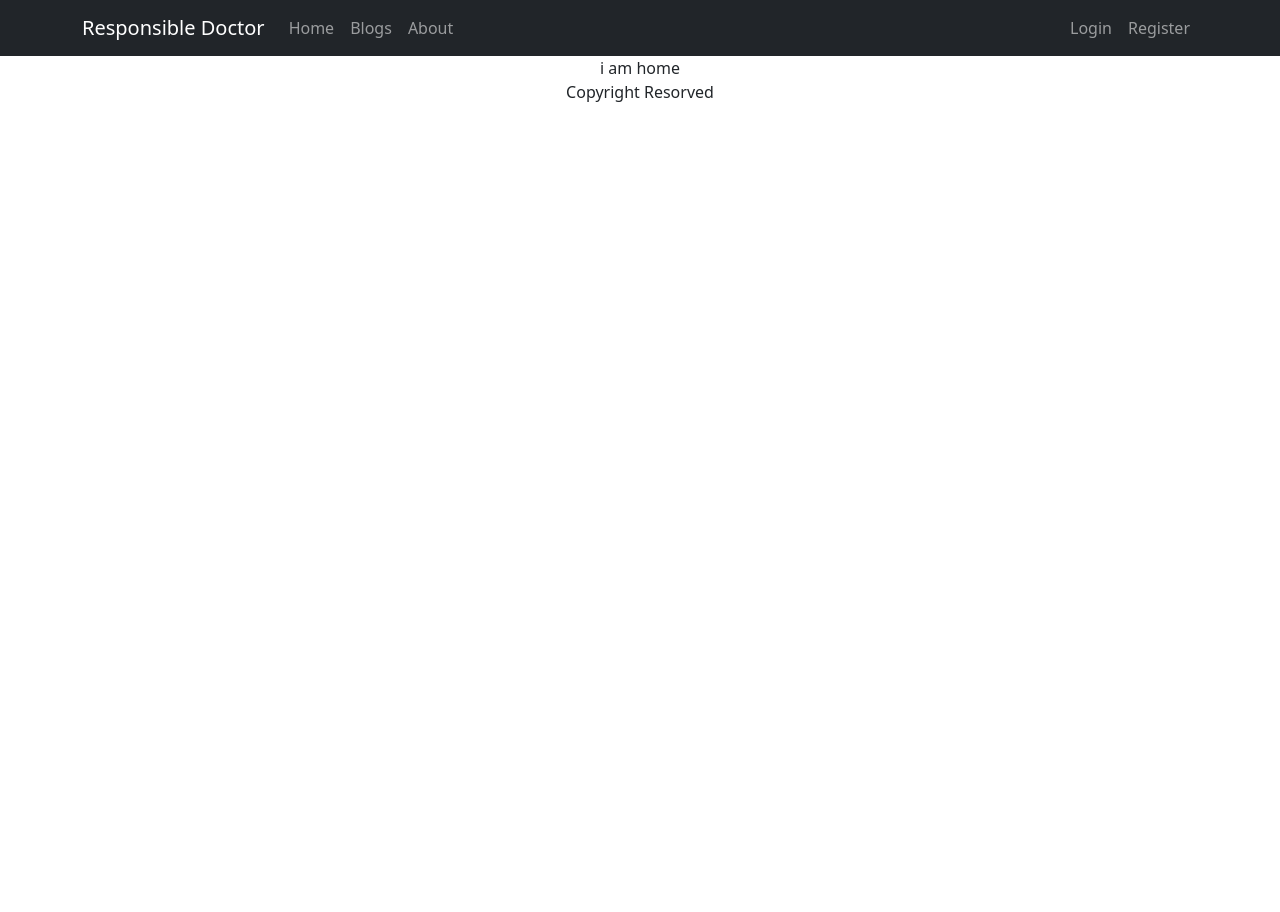
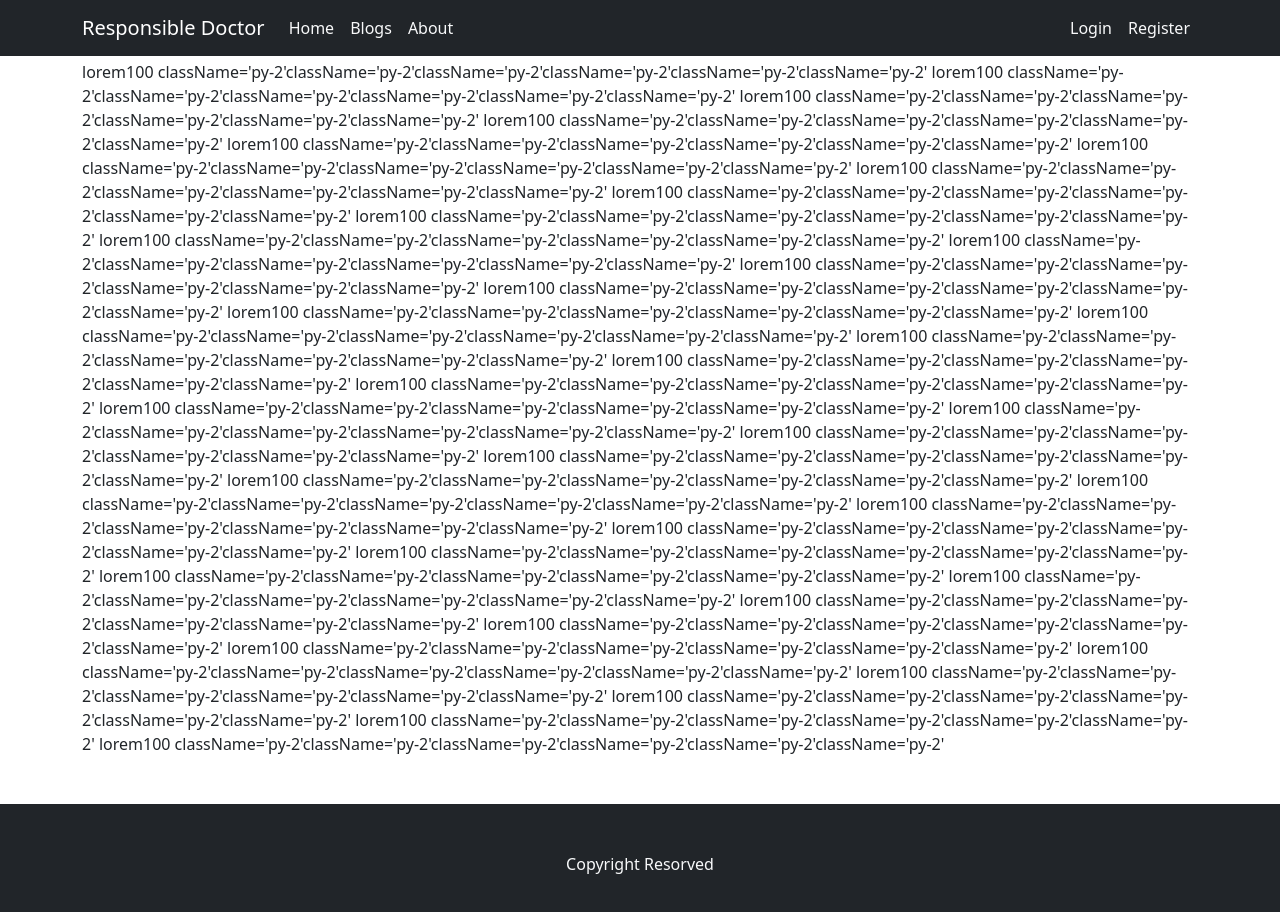
Before and after one commit to new-hero/assignment10, a React (Create React App) app: page / in a window 1280 px wide. Shown: the top 912 px of the page. Before the commit the page ends 800 px from the top, so only its background shows below. Built offline with nearby package versions, Linux system fonts and the light colour scheme.

Commit message:
route set up and bootstrap setup

```diff
--- a/src/App.css
+++ b/src/App.css
@@ -1,6 +1,4 @@
-.App {
-  text-align: center;
-}
+
 
 .App-logo {
   height: 40vmin;
--- a/src/App.js
+++ b/src/App.js
@@ -3,7 +3,7 @@ import Home from './components/Home/Home';
 import { Route, Routes } from 'react-router-dom';
 import About from './components/About/About';
 import Header from './components/Header/Header';
-import Login from './components/Register/Register';
+import Login from './components/Login/Login';
 import 'bootstrap/dist/css/bootstrap.min.css';
 import Blogs from './components/Blogs/Blogs';
 import Register from './components/Register/Register';
@@ -12,7 +12,7 @@ import Footer from './components/Footer/Footer';
 function App() {
   return (
     <div className="App">
-      <Header></Header>
+      <Header  sticky='top'></Header>
       <Routes>
         <Route path="/" element={<Home />} />
         <Route path="/blogs" element={<Blogs />} />
--- a/src/components/Footer/Footer.js
+++ b/src/components/Footer/Footer.js
@@ -2,7 +2,7 @@ import React from 'react';
 
 const Footer = () => {
     return (
-        <div>
+        <div className='text-center bg-dark py-5 text-light mt-5'>
             Copyright Resorved
         </div>
     );
--- a/src/components/Header/Header.js
+++ b/src/components/Header/Header.js
@@ -3,24 +3,21 @@ import { Container, Nav, Navbar } from 'react-bootstrap';
 import { Link } from 'react-router-dom';
 const Header = () => {
     return (
-        <div>
-  <Navbar bg="dark" variant="dark">
-    <Container>
+        <div  sticky='top'>
+  <Navbar bg="dark" variant="dark" className='py-2 mb-1'>
+    <Container >
     <Navbar.Brand as={Link} to="/">Responsible Doctor</Navbar.Brand>
     <Nav className="me-auto">
-      <Nav.Link as={Link} to="/">Home</Nav.Link>
-      <Nav.Link as={Link} to="/blogs">Blogs</Nav.Link>
-      <Nav.Link as={Link} to="/about">About</Nav.Link>
+      <Nav.Link as={Link} to="/" className='text-light'>Home</Nav.Link>
+      <Nav.Link as={Link} to="/blogs" className='text-light'>Blogs</Nav.Link>
+      <Nav.Link as={Link} to="/about" className='text-light'>About</Nav.Link>
       </Nav>
       <Nav className="ms-auto">
-      <Nav.Link as={Link} to="/login">Login</Nav.Link>
-      <Nav.Link as={Link} to="/register">Register</Nav.Link>
+      <Nav.Link as={Link} to="/login" className='text-light'>Login</Nav.Link>
+      <Nav.Link as={Link} to="/register" className='text-light'>Register</Nav.Link>
       </Nav>
     </Container>
   </Navbar>
-        {/* <Link to='/'> Home</Link>
-        <Link to='/about'> about</Link>
-        <Link to='/blogs'> blogs</Link> */}
         </div>
     );
 };
--- a/src/components/Home/Home.js
+++ b/src/components/Home/Home.js
@@ -3,7 +3,95 @@ import React from 'react';
 const Home = () => {
     return (
         <div>
-            i am home
+            <div className='container'>
+            lorem100
+            className='py-2'className='py-2'className='py-2'className='py-2'className='py-2'className='py-2'
+            lorem100
+            className='py-2'className='py-2'className='py-2'className='py-2'className='py-2'className='py-2'
+            lorem100
+            className='py-2'className='py-2'className='py-2'className='py-2'className='py-2'className='py-2'
+            lorem100
+            className='py-2'className='py-2'className='py-2'className='py-2'className='py-2'className='py-2'
+            lorem100
+            className='py-2'className='py-2'className='py-2'className='py-2'className='py-2'className='py-2'
+            lorem100
+            className='py-2'className='py-2'className='py-2'className='py-2'className='py-2'className='py-2'
+            lorem100
+            className='py-2'className='py-2'className='py-2'className='py-2'className='py-2'className='py-2'
+            lorem100
+            className='py-2'className='py-2'className='py-2'className='py-2'className='py-2'className='py-2'
+            lorem100
+            className='py-2'className='py-2'className='py-2'className='py-2'className='py-2'className='py-2'
+            lorem100
+            className='py-2'className='py-2'className='py-2'className='py-2'className='py-2'className='py-2'
+            lorem100
+            className='py-2'className='py-2'className='py-2'className='py-2'className='py-2'className='py-2'
+            lorem100
+            className='py-2'className='py-2'className='py-2'className='py-2'className='py-2'className='py-2'
+            lorem100
+            className='py-2'className='py-2'className='py-2'className='py-2'className='py-2'className='py-2'
+            lorem100
+            className='py-2'className='py-2'className='py-2'className='py-2'className='py-2'className='py-2'
+            lorem100
+            className='py-2'className='py-2'className='py-2'className='py-2'className='py-2'className='py-2'
+            lorem100
+            className='py-2'className='py-2'className='py-2'className='py-2'className='py-2'className='py-2'
+            lorem100
+            className='py-2'className='py-2'className='py-2'className='py-2'className='py-2'className='py-2'
+            lorem100
+            className='py-2'className='py-2'className='py-2'className='py-2'className='py-2'className='py-2'
+            lorem100
+            className='py-2'className='py-2'className='py-2'className='py-2'className='py-2'className='py-2'
+            lorem100
+            className='py-2'className='py-2'className='py-2'className='py-2'className='py-2'className='py-2'
+            lorem100
+            className='py-2'className='py-2'className='py-2'className='py-2'className='py-2'className='py-2'
+            lorem100
+            className='py-2'className='py-2'className='py-2'className='py-2'className='py-2'className='py-2'
+            lorem100
+            className='py-2'className='py-2'className='py-2'className='py-2'className='py-2'className='py-2'
+            lorem100
+            className='py-2'className='py-2'className='py-2'className='py-2'className='py-2'className='py-2'
+            lorem100
+            className='py-2'className='py-2'className='py-2'className='py-2'className='py-2'className='py-2'
+            lorem100
+            className='py-2'className='py-2'className='py-2'className='py-2'className='py-2'className='py-2'
+            lorem100
+            className='py-2'className='py-2'className='py-2'className='py-2'className='py-2'className='py-2'
+            lorem100
+            className='py-2'className='py-2'className='py-2'className='py-2'className='py-2'className='py-2'
+            lorem100
+            className='py-2'className='py-2'className='py-2'className='py-2'className='py-2'className='py-2'
+            lorem100
+            className='py-2'className='py-2'className='py-2'className='py-2'className='py-2'className='py-2'
+            lorem100
+            className='py-2'className='py-2'className='py-2'className='py-2'className='py-2'className='py-2'
+            lorem100
+            className='py-2'className='py-2'className='py-2'className='py-2'className='py-2'className='py-2'
+            lorem100
+            className='py-2'className='py-2'className='py-2'className='py-2'className='py-2'className='py-2'
+            lorem100
+            className='py-2'className='py-2'className='py-2'className='py-2'className='py-2'className='py-2'
+            lorem100
+            className='py-2'className='py-2'className='py-2'className='py-2'className='py-2'className='py-2'
+            lorem100
+            className='py-2'className='py-2'className='py-2'className='py-2'className='py-2'className='py-2'
+            lorem100
+            className='py-2'className='py-2'className='py-2'className='py-2'className='py-2'className='py-2'
+            </div>
+            <div className='container'>
+
+            </div>
+            <div className='container'>
+
+            </div>
+            <div className='container'>
+
+            </div>
+            <div className='container'>
+
+            </div>
+
         </div>
     );
 };
--- a/src/components/Login/Login.js
+++ b/src/components/Login/Login.js
@@ -0,0 +1,27 @@
+import React from 'react';
+import { Button, Form } from 'react-bootstrap';
+
+const Login = () => {
+    return (
+        <div className='w-25 mx-auto mt-5'>
+            <Form>
+  <Form.Group className="mb-3" controlId="formBasicEmail">
+    <Form.Label>Email address</Form.Label>
+    <Form.Control type="email" placeholder="Enter email" />
+  </Form.Group>
+
+  <Form.Group className="mb-3" controlId="formBasicPassword">
+    <Form.Label>Password</Form.Label>
+    <Form.Control type="password" placeholder="Password" />
+  </Form.Group>
+  <p className='mt-3'>New User? <span> Create a profile</span> </p>
+  <Button variant="primary" type="submit">
+    Login
+  </Button>
+</Form>
+
+        </div>
+    );
+};
+
+export default Login;
--- a/src/components/Register/Register.js
+++ b/src/components/Register/Register.js
@@ -1,9 +1,32 @@
 import React from 'react';
+import { Button, Form } from 'react-bootstrap';
+import Login from './../Login/Login';
 
 const Register = () => {
     return (
-        <div>
-            i am from register
+        <div className='w-25 mx-auto mt-5'>
+            <Form>
+  <Form.Group className="mb-3" controlId="formBasicEmail">
+    <Form.Label>Full Name</Form.Label>
+    <Form.Control type="text" placeholder="Enter full name" />
+  </Form.Group>
+  <Form.Group className="mb-3" controlId="formBasicEmail">
+    <Form.Label>Email address</Form.Label>
+    <Form.Control type="email" placeholder="Enter email" />
+  </Form.Group>
+
+  <Form.Group className="mb-3" controlId="formBasicPassword">
+    <Form.Label>Password</Form.Label>
+    <Form.Control type="password" placeholder="Password" />
+  </Form.Group>
+  <Form.Group className="mb-3" controlId="formBasicCheckbox">
+    <Form.Check type="checkbox" label="Check me out" />
+  </Form.Group>
+  <p className='mt-3'>Have a Profile? <span className='text-primary'> Login </span> </p>
+  <Button variant="primary" type="submit">
+    Register
+  </Button>
+</Form>
 
         </div>
     );
```
